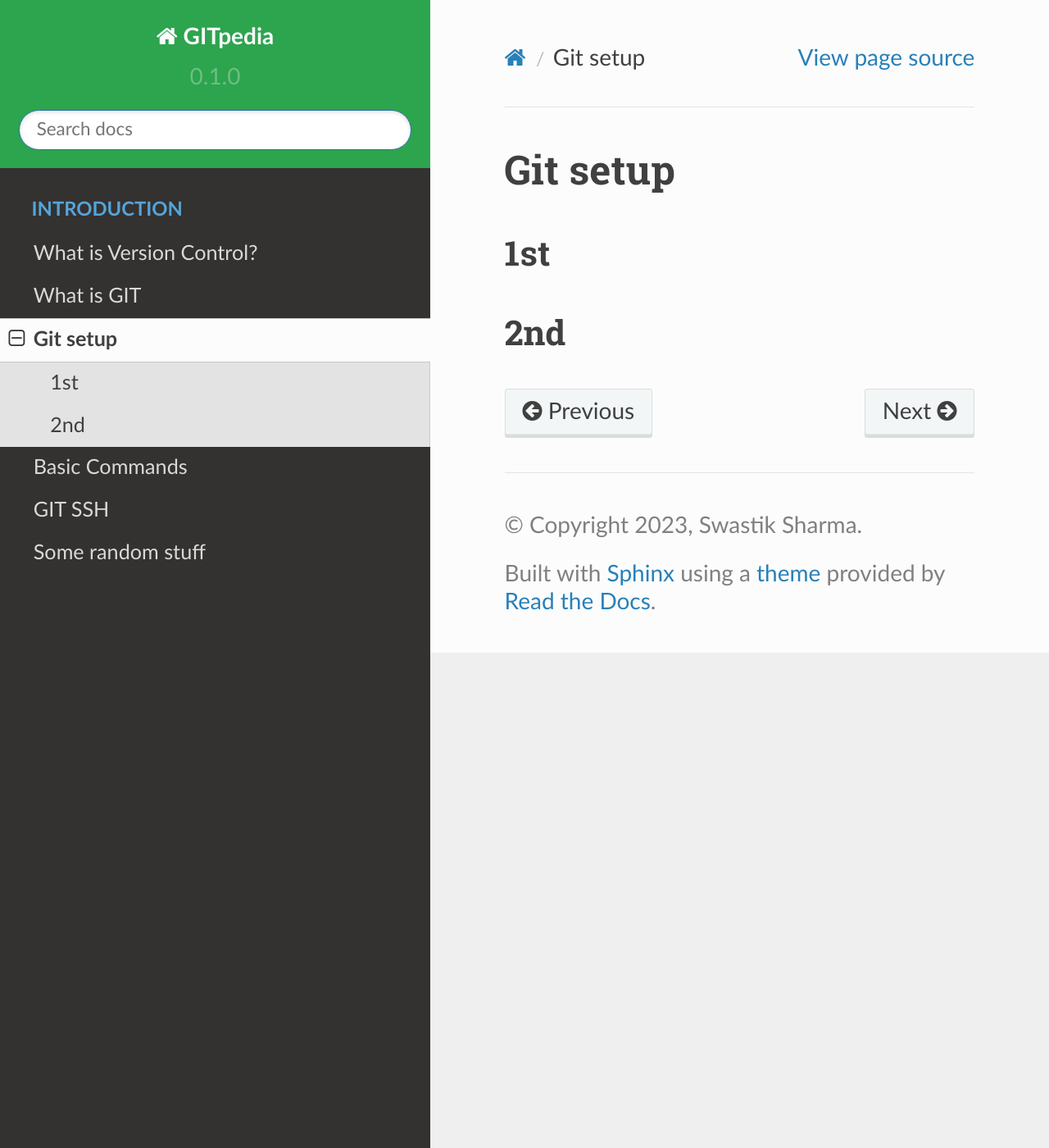
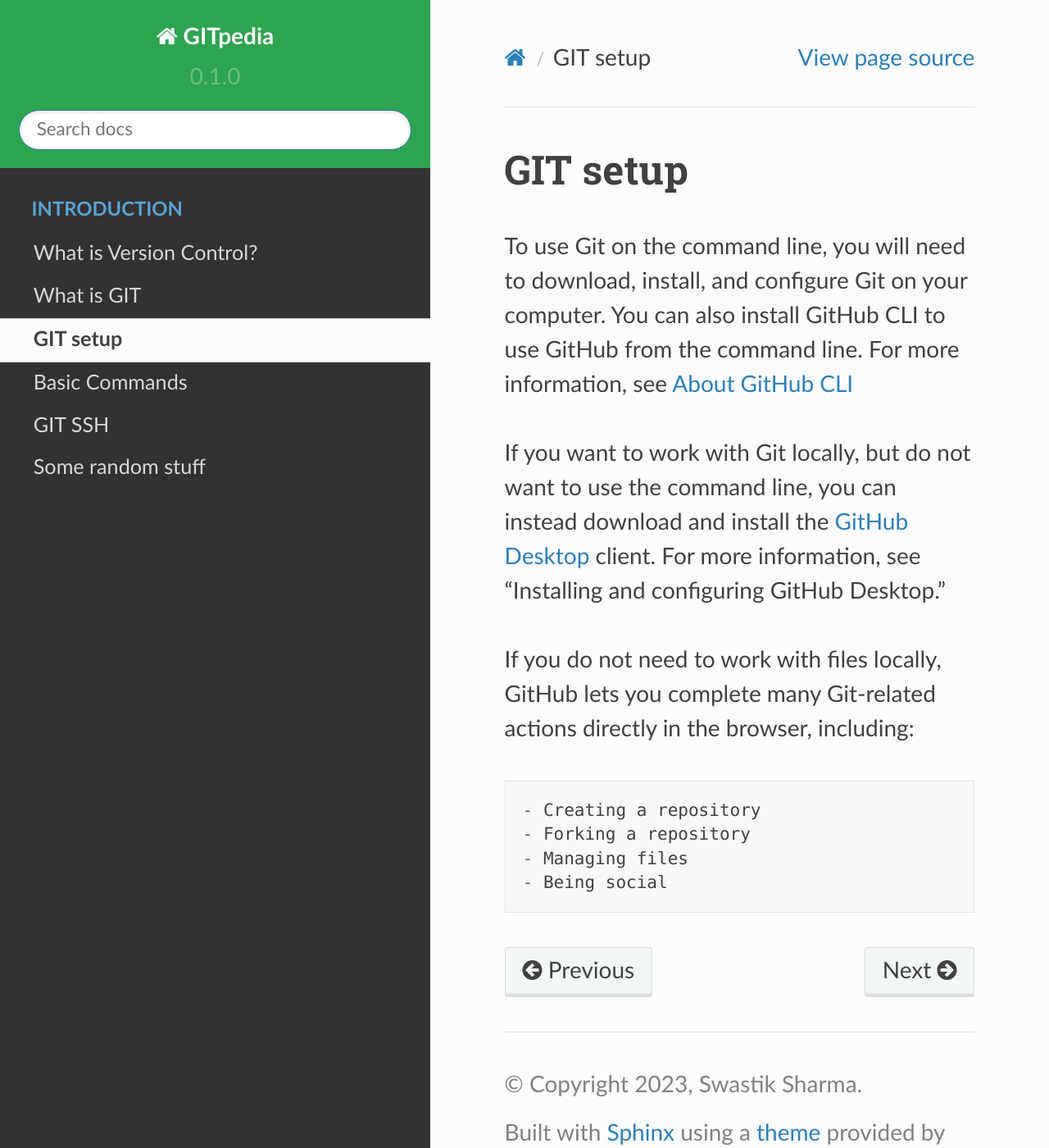
Before and after one commit to swastkk/GITpedia, a Sphinx documentation site: the page built from documentation/source/git-setup.rst, in a window 1280 px wide and 1400 px high. Shown: the whole window at 82% size. Built offline with Sphinx 7.4.7 and the Read the Docs theme 2.0.0, drawn with Linux system fonts in a browser that asks for light colours; pages that are not in the unit, such as notebooks, are missing from menus.

Commit message:
setup-basic-added
Signed-off-by: swastik <swastkk@gmail.com>

```diff
--- a/documentation/source/git-setup.rst
+++ b/documentation/source/git-setup.rst
@@ -1,8 +1,15 @@
-Git setup
+GIT setup
 ======
+To use Git on the command line, you will need to download, install, and configure Git on your computer. You can also install GitHub CLI to use GitHub from the command line. For more information, see `About GitHub CLI <https://docs.github.com/en/github-cli/github-cli/about-github-cli>`_
 
-1st
------
+If you want to work with Git locally, but do not want to use the command line, you can instead download and install the `GitHub Desktop <https://desktop.github.com/>`_ client. For more information, see "Installing and configuring GitHub Desktop."
 
-2nd
------
+If you do not need to work with files locally, GitHub lets you complete many Git-related actions directly in the browser, including:
+
+
+::
+
+  - Creating a repository
+  - Forking a repository
+  - Managing files
+  - Being social
```
